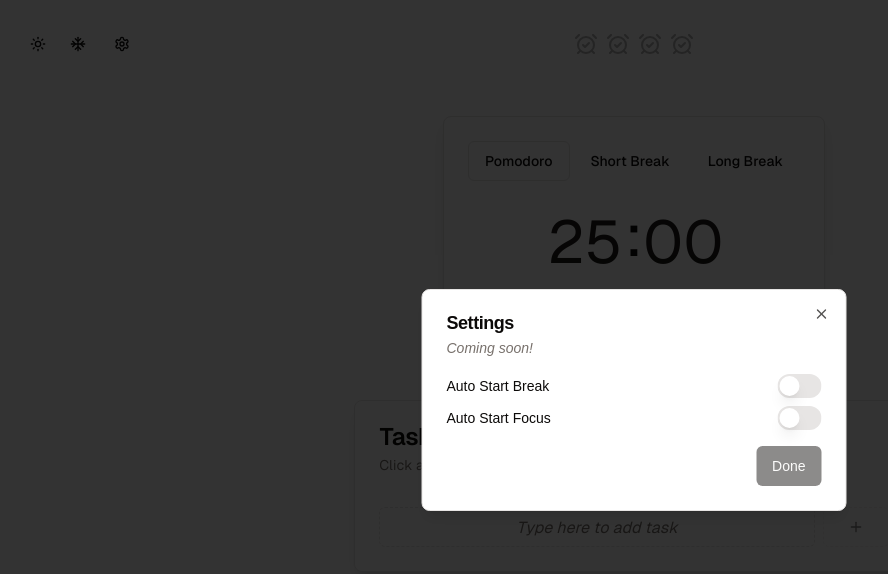
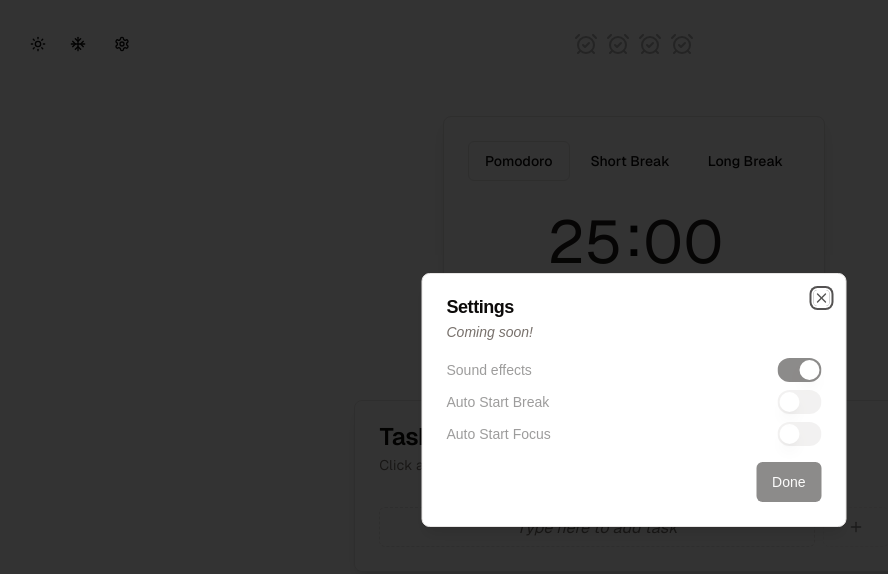
Before and after one commit to DNNYVST/pomodoro-app, a Next.js app: page / in a window 1280 px wide. Both pictures are taken after a click on the button "Settings". Shown: the top 574 px of the page, without its empty margins (6-894 px from the left). Built offline with nearby package versions, Linux system fonts and the light colour scheme.

Commit message:
add placeholder for settings toggles

```diff
--- a/src/components/settings-dialog.tsx
+++ b/src/components/settings-dialog.tsx
@@ -33,12 +33,34 @@
           </DialogHeader>
           <div className="flex flex-col gap-2">
             <div className="flex items-center justify-between">
-              <Label htmlFor="auto-start-break">Auto Start Break</Label>
-              <Switch id="auto-start-break" />
+              <Label
+                htmlFor="sound-effects"
+                className="opacity-40"
+                aria-disabled
+              >
+                Sound effects
+              </Label>
+              <Switch id="sound-effects" checked disabled />
             </div>
             <div className="flex items-center justify-between">
-              <Label htmlFor="auto-start-focus">Auto Start Focus</Label>
-              <Switch id="auto-start-focus" />
+              <Label
+                htmlFor="auto-start-break"
+                className="opacity-40"
+                aria-disabled
+              >
+                Auto Start Break
+              </Label>
+              <Switch id="auto-start-break" disabled />
+            </div>
+            <div className="flex items-center justify-between">
+              <Label
+                htmlFor="auto-start-focus"
+                className="opacity-40"
+                aria-disabled
+              >
+                Auto Start Focus
+              </Label>
+              <Switch id="auto-start-focus" disabled />
             </div>
           </div>
           <DialogFooter>
```
